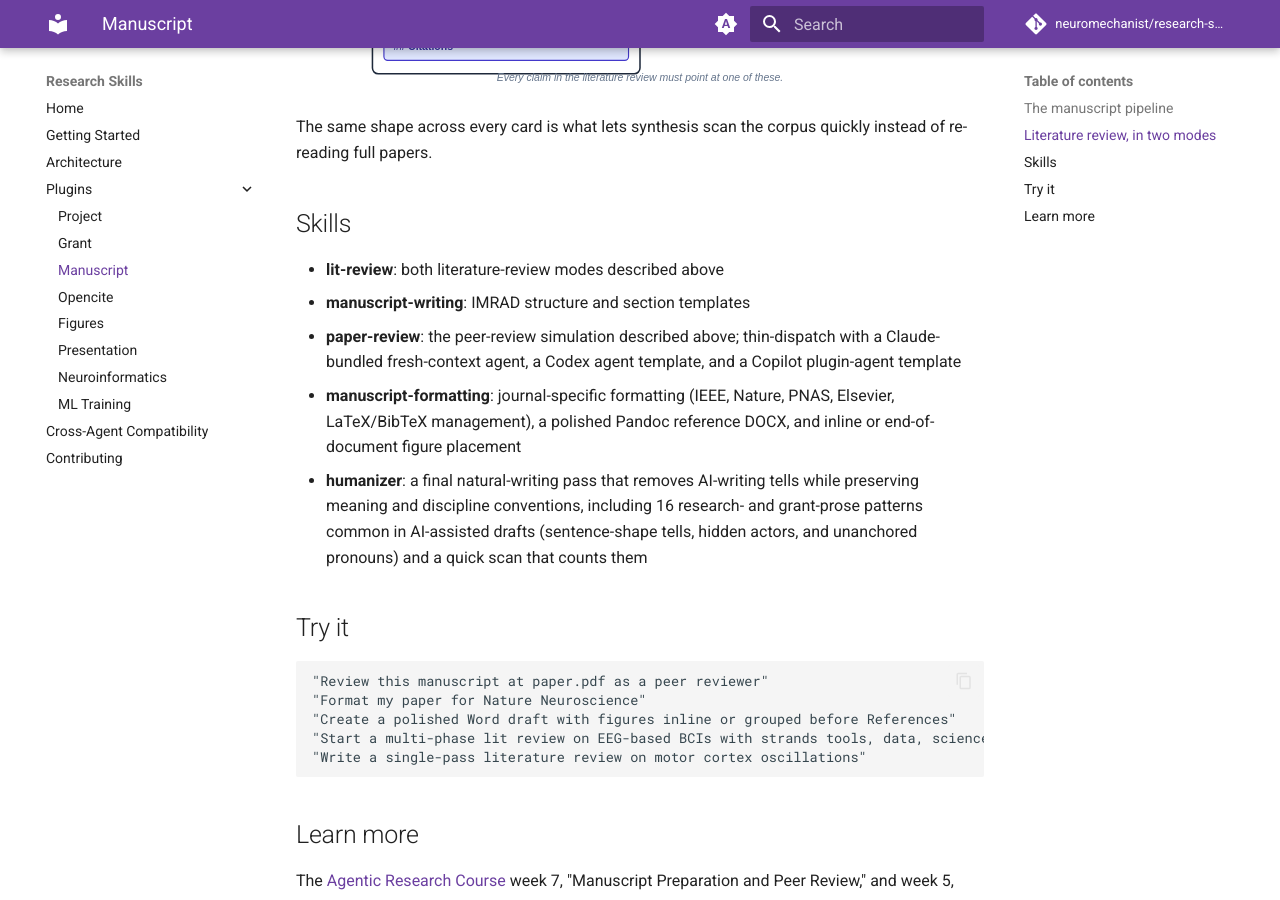
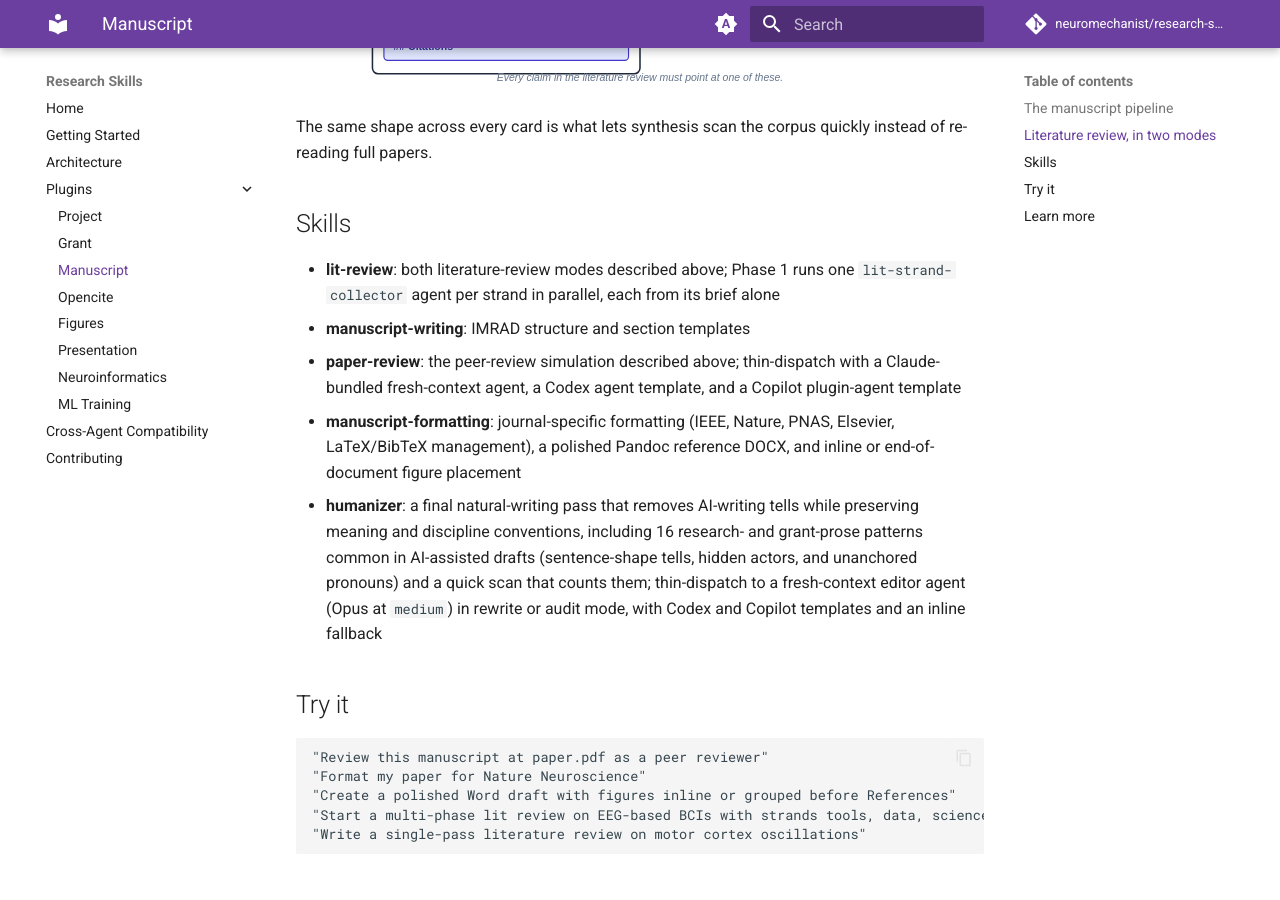
Before and after one commit to neuromechanist/research-skills, an MkDocs documentation site: the page built from docs/plugins/manuscript.md, in a window 1280 px wide and 900 px high, scrolled down 2285 px. Built offline with MkDocs 1.6.1 and Material for MkDocs 9.7.7, drawn with Linux system fonts in a browser that asks for light colours; comment, search, counter and statistics services are not loaded.

Commit message:
Bump project 0.15.0, manuscript 0.11.0, grant 0.5.5, marketplace 0.16.22
Update manifests, README, AGENTS.md, docs, CITATION.cff, and the
review-subagent design note. Version bump check passes.

```diff
--- a/docs/plugins/manuscript.md
+++ b/docs/plugins/manuscript.md
@@ -34,11 +34,11 @@ The same shape across every card is what lets synthesis scan the corpus quickly
 
 ## Skills
 
-- **lit-review**: both literature-review modes described above
+- **lit-review**: both literature-review modes described above; Phase 1 runs one `lit-strand-collector` agent per strand in parallel, each from its brief alone
 - **manuscript-writing**: IMRAD structure and section templates
 - **paper-review**: the peer-review simulation described above; thin-dispatch with a Claude-bundled fresh-context agent, a Codex agent template, and a Copilot plugin-agent template
 - **manuscript-formatting**: journal-specific formatting (IEEE, Nature, PNAS, Elsevier, LaTeX/BibTeX management), a polished Pandoc reference DOCX, and inline or end-of-document figure placement
-- **humanizer**: a final natural-writing pass that removes AI-writing tells while preserving meaning and discipline conventions, including 16 research- and grant-prose patterns common in AI-assisted drafts (sentence-shape tells, hidden actors, and unanchored pronouns) and a quick scan that counts them
+- **humanizer**: a final natural-writing pass that removes AI-writing tells while preserving meaning and discipline conventions, including 16 research- and grant-prose patterns common in AI-assisted drafts (sentence-shape tells, hidden actors, and unanchored pronouns) and a quick scan that counts them; thin-dispatch to a fresh-context editor agent (Opus at `medium`) in rewrite or audit mode, with Codex and Copilot templates and an inline fallback
 
 ## Try it
 
```
Also changed, not shown: .context/review-subagent-design.md (+2 -0 lines), AGENTS.md (+7 -7 lines), README.md (+4 -4 lines), docs/architecture.md (+1 -1 lines), docs/plugins/project.md (+1 -1 lines), 12 other files.
